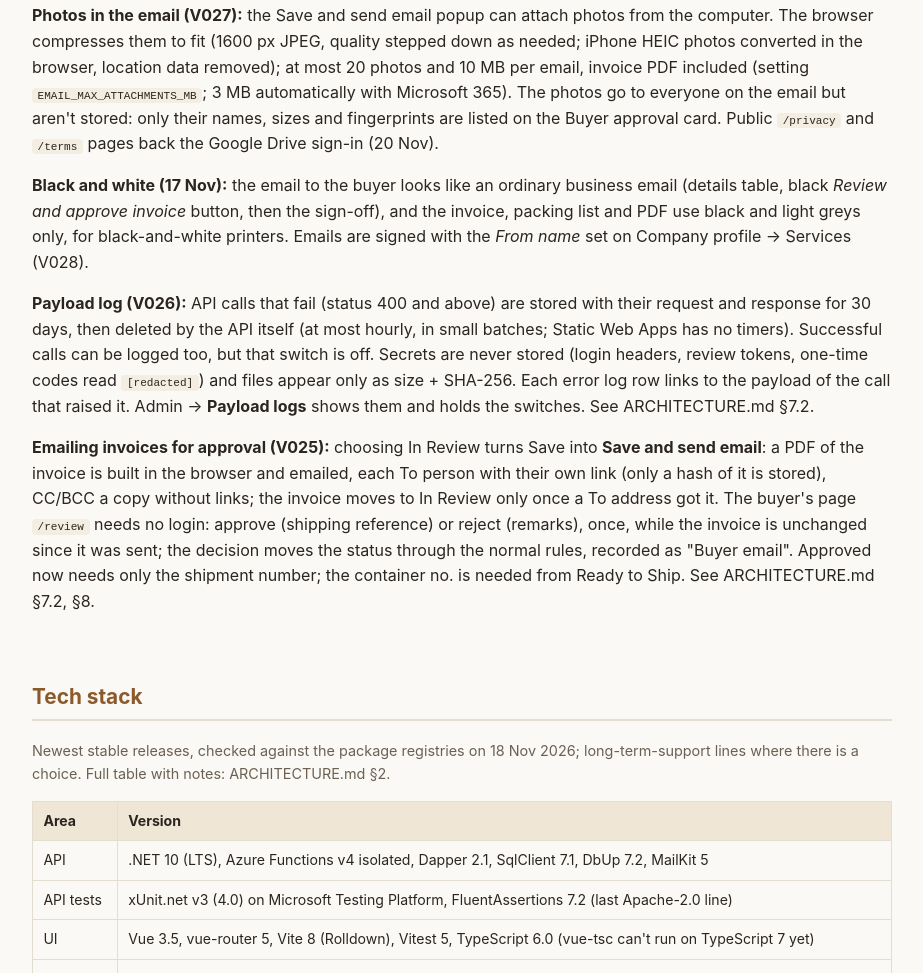
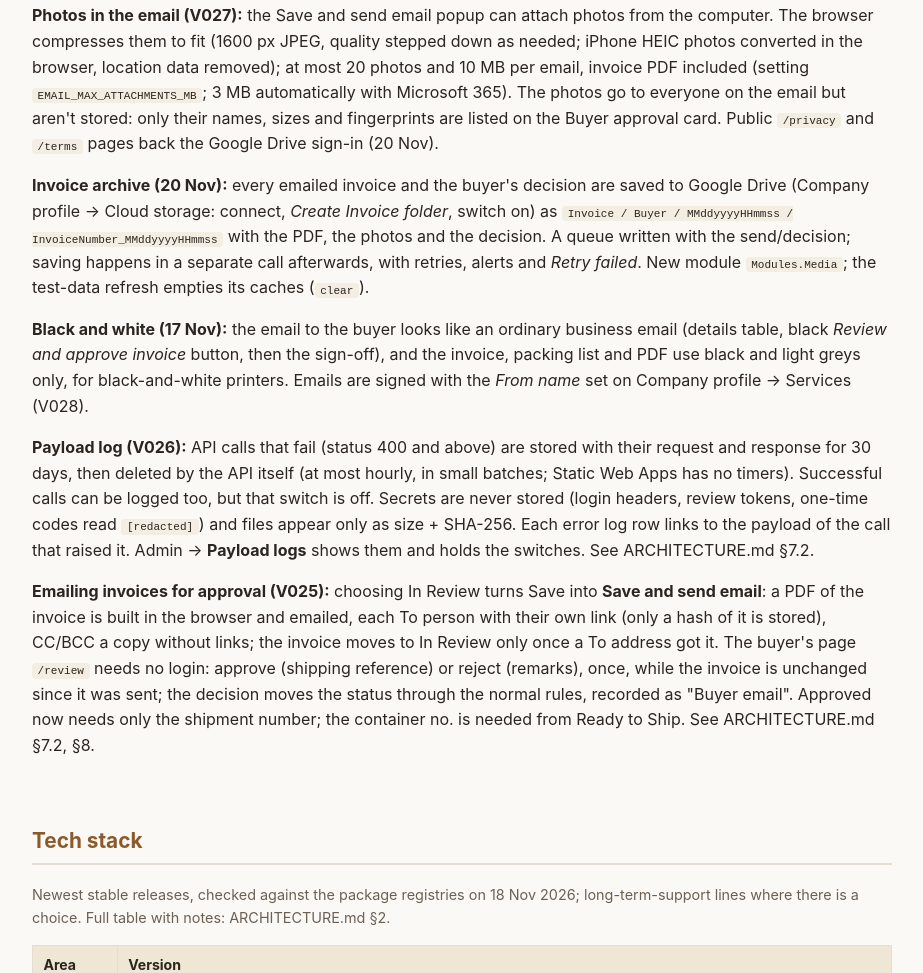
Before and after one commit to shriyaminingindustriesgroup/ShriyaMiningIndustries_Docs, a plain HTML site: page index.html in a window 1280 px wide. Shown: the part 5272-6245 px from the top of the page, without its empty margins (178-1101 px from the left). Drawn offline with Linux system fonts and the light colour scheme.

Commit message:
Invoice archive (R2): design, connection flow, queue, settings, runbook 12.3; refresh clear action (6.3, 7.8, 11, 14)
Co-Authored-By: Claude Opus 5.5 <noreply@anthropic.com>

```diff
--- a/index.html
+++ b/index.html
@@ -380,6 +380,11 @@ flowchart LR
   included (setting <code>EMAIL_MAX_ATTACHMENTS_MB</code>; 3 MB automatically with Microsoft 365). The photos go to
   everyone on the email but aren't stored: only their names, sizes and fingerprints are listed on the Buyer
   approval card. Public <code>/privacy</code> and <code>/terms</code> pages back the Google Drive sign-in (20 Nov).</p>
+  <p><strong>Invoice archive (20 Nov):</strong> every emailed invoice and the buyer's decision are saved to Google Drive
+  (Company profile → Cloud storage: connect, <em>Create Invoice folder</em>, switch on) as
+  <code>Invoice / Buyer / MMddyyyyHHmmss / InvoiceNumber_MMddyyyyHHmmss</code> with the PDF, the photos and the decision.
+  A queue written with the send/decision; saving happens in a separate call afterwards, with retries, alerts and
+  <em>Retry failed</em>. New module <code>Modules.Media</code>; the test-data refresh empties its caches (<code>clear</code>).</p>
   <p><strong>Black and white (17 Nov):</strong> the email to the buyer looks like an ordinary business
   email (details table, black <em>Review and approve invoice</em> button, then the sign-off), and the
   invoice, packing list and PDF use black and light greys only, for black-and-white printers. Emails
```
Also changed, not shown: 1 other file.
